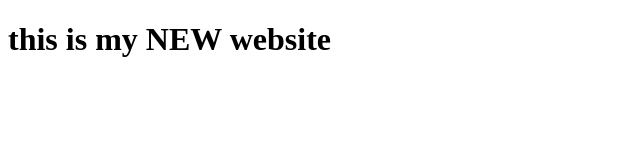
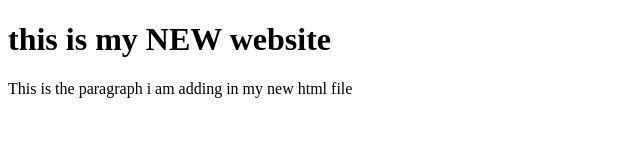
Before and after one commit to Starkes09/git_practice, a plain HTML site: page new.html in a window 1280 px wide. Shown: the whole page, without its empty margins (0-640 px from the left). Drawn offline with Linux system fonts and the light colour scheme.

Commit message:
updated new html file

```diff
--- a/new.html
+++ b/new.html
@@ -7,5 +7,7 @@
 </head>
 <body>
     <h1>this is my NEW website</h1>
+
+    <p>This is the paragraph i am adding in my new html file</p>
 </body>
 </html>
```
